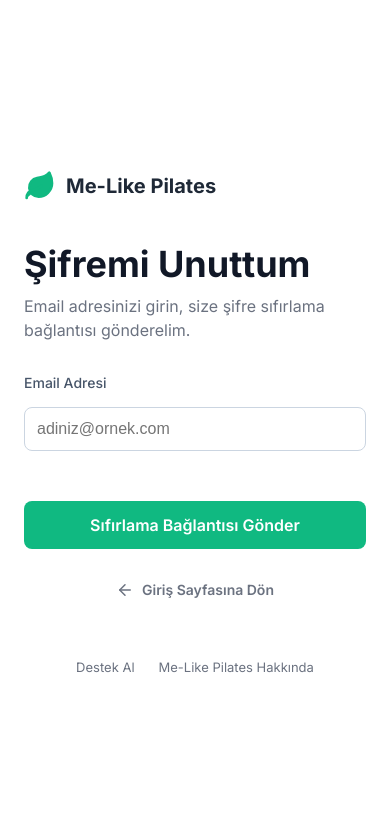
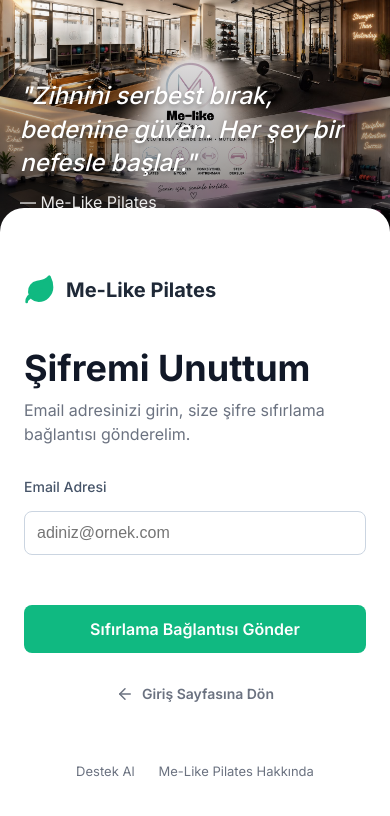
Before and after one commit to Hilal-Kocer/melike-pilates, a React (Vite) app: page /forgot-password in a window 390 px wide. Shown: the top 816 px of the page. Built offline with nearby package versions, Linux system fonts and the light colour scheme; no server answers.

Commit message:
Show background image on mobile devices

```diff
--- a/src/pages/ForgotPassword.css
+++ b/src/pages/ForgotPassword.css
@@ -211,11 +211,21 @@
 
 /* Mobile Responsiveness */
 @media (max-width: 1024px) {
+  .auth-container {
+    flex-direction: column;
+  }
   .auth-left {
-    display: none;
+    display: flex;
+    flex: 0.25;
+    min-height: 200px;
+    padding: 20px;
   }
   .auth-right {
-    flex: 1;
-    padding: 24px;
+    flex: 0.75;
+    padding: 30px 24px;
+    border-radius: 24px 24px 0 0;
+    margin-top: -24px;
+    z-index: 10;
+    position: relative;
   }
 }
--- a/src/pages/Login.css
+++ b/src/pages/Login.css
@@ -303,10 +303,21 @@
 }
 
 @media (max-width: 1024px) {
+  .login-container {
+    flex-direction: column;
+  }
   .login-left {
-    display: none;
+    display: flex;
+    flex: 0.25;
+    min-height: 200px;
+    padding: 20px;
   }
   .login-right {
-    flex: 1;
+    flex: 0.75;
+    padding: 30px 20px;
+    border-radius: 24px 24px 0 0;
+    margin-top: -24px;
+    z-index: 10;
+    position: relative;
   }
 }
--- a/src/pages/Register.css
+++ b/src/pages/Register.css
@@ -211,12 +211,22 @@
 }
 
 @media (max-width: 1024px) {
+  .auth-container {
+    flex-direction: column;
+  }
   .auth-left {
-    display: none;
+    display: flex;
+    flex: 0.25;
+    min-height: 200px;
+    padding: 20px;
   }
   .auth-right {
-    flex: 1;
-    padding: 24px;
+    flex: 0.75;
+    padding: 30px 24px;
+    border-radius: 24px 24px 0 0;
+    margin-top: -24px;
+    z-index: 10;
+    position: relative;
   }
   .welcome-title {
     font-size: 2rem;
```
